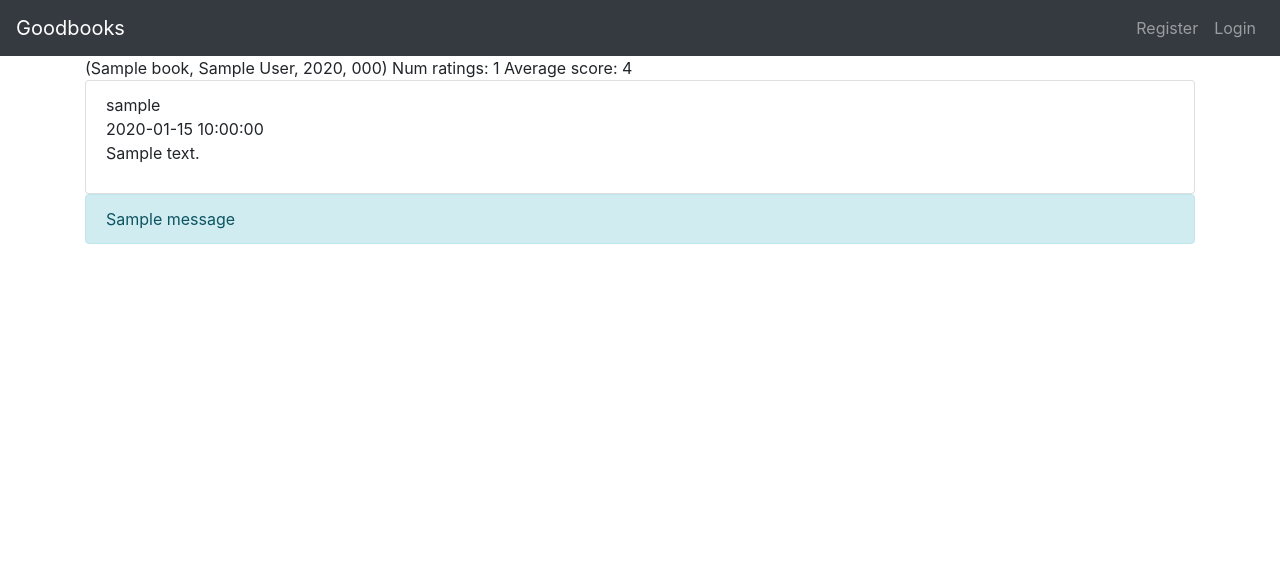
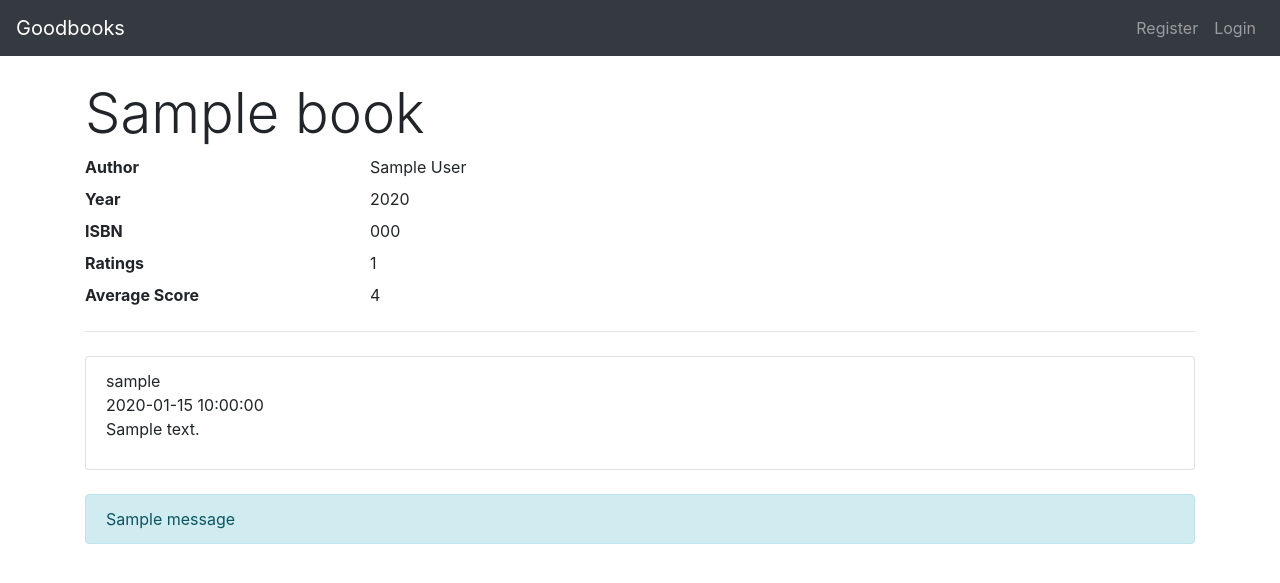
Before and after one commit to adizim/goodbooks, a Flask app: template templates/book.html in a window 1280 px wide. Shown: the top 583 px of the page. Run offline with Flask 2, Linux system fonts and the light colour scheme; the template is opened without the code that fills it: most values are stand-ins (such as "Sample title", 1, 10 or a date in 2020); one stand-in notice (Sample message) is shown; some libraries are stand-ins or nearby versions.

Commit message:
book and authentication styles

```diff
--- a/templates/book.html
+++ b/templates/book.html
@@ -4,13 +4,31 @@
 
 {% block content %}
 
-    <div class="container">
-        {{ book_data['title'], book_data['author'], book_data['year'], book_data['isbn'] }}
-        Num ratings: {{ goodreads_data['work_ratings_count'] }}
-        Average score: {{ goodreads_data['average_rating'] }}
+    <div class="container mt-4 mb-4">
+        <h1 class="display-4">{{ book_data['title'] }}</h1>
+        <dl class="row">
+            <dt class="col-sm-3">Author</dt>
+            <dd class="col-sm-9">{{ book_data['author'] }}</dd>
+
+            <dt class="col-sm-3">Year</dt>
+            <dd class="col-sm-9">{{ book_data['year'] }}</dd>
+
+            <dt class="col-sm-3">ISBN</dt>
+            <dd class="col-sm-9">{{ book_data['isbn'] }}</dd>
+
+            <dt class="col-sm-3">Ratings</dt>
+            <dd class="col-sm-9">{{ goodreads_data['work_ratings_count'] }}</dd>
+
+            <dt class="col-sm-3">Average Score</dt>
+            <dd class="col-sm-9">{{ goodreads_data['average_rating'] }}</dd>
+        </dl>
+
+        <hr>
     </div>
 
-    <div class="container">
+
+
+    <div class="container mt-4 mb-4">
         {% if allow_review %}
             <form class="form-inline" action="{{ url_for('books', isbn=book_data['isbn']) }}" method="post">
                 <div class="form-group">
```
Also changed, not shown: templates/form.html (+7 -5 lines), templates/index.html (+7 -3 lines), templates/login.html (+15 -5 lines), templates/register.html (+15 -5 lines).
